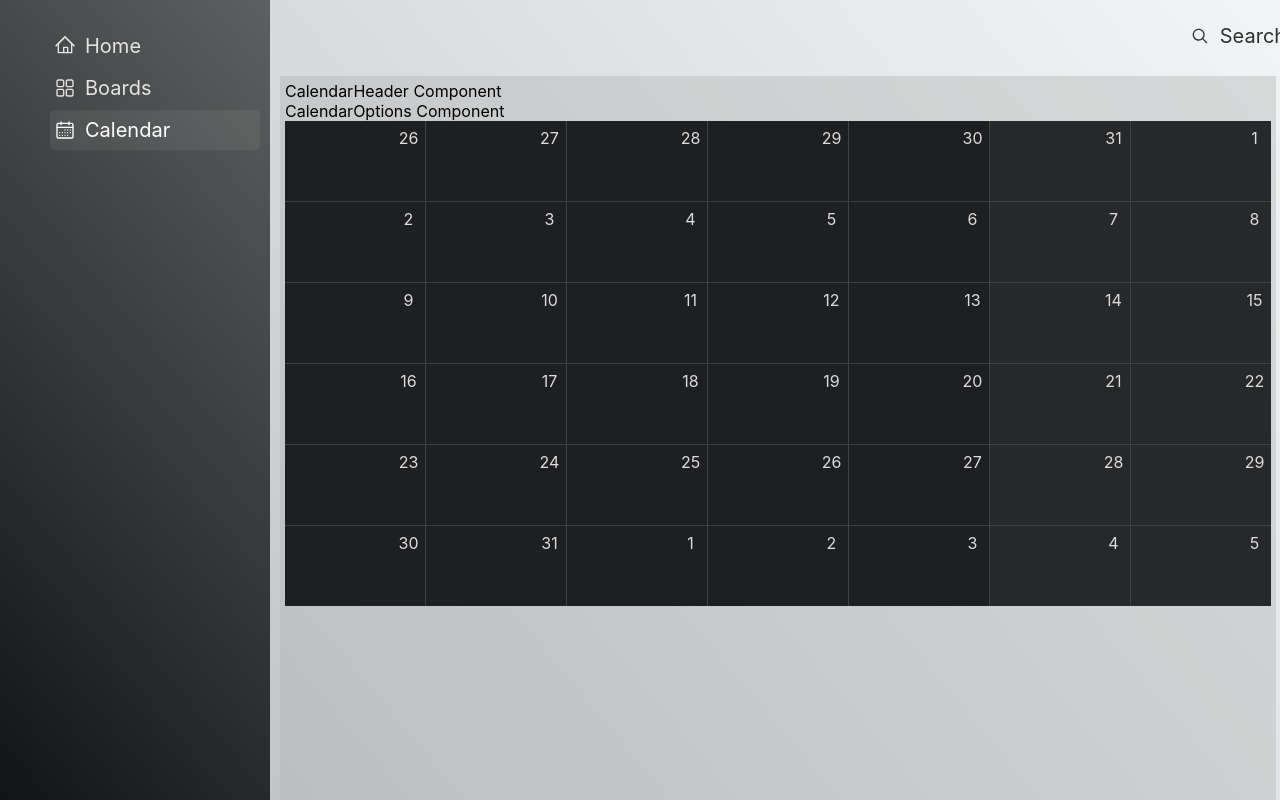
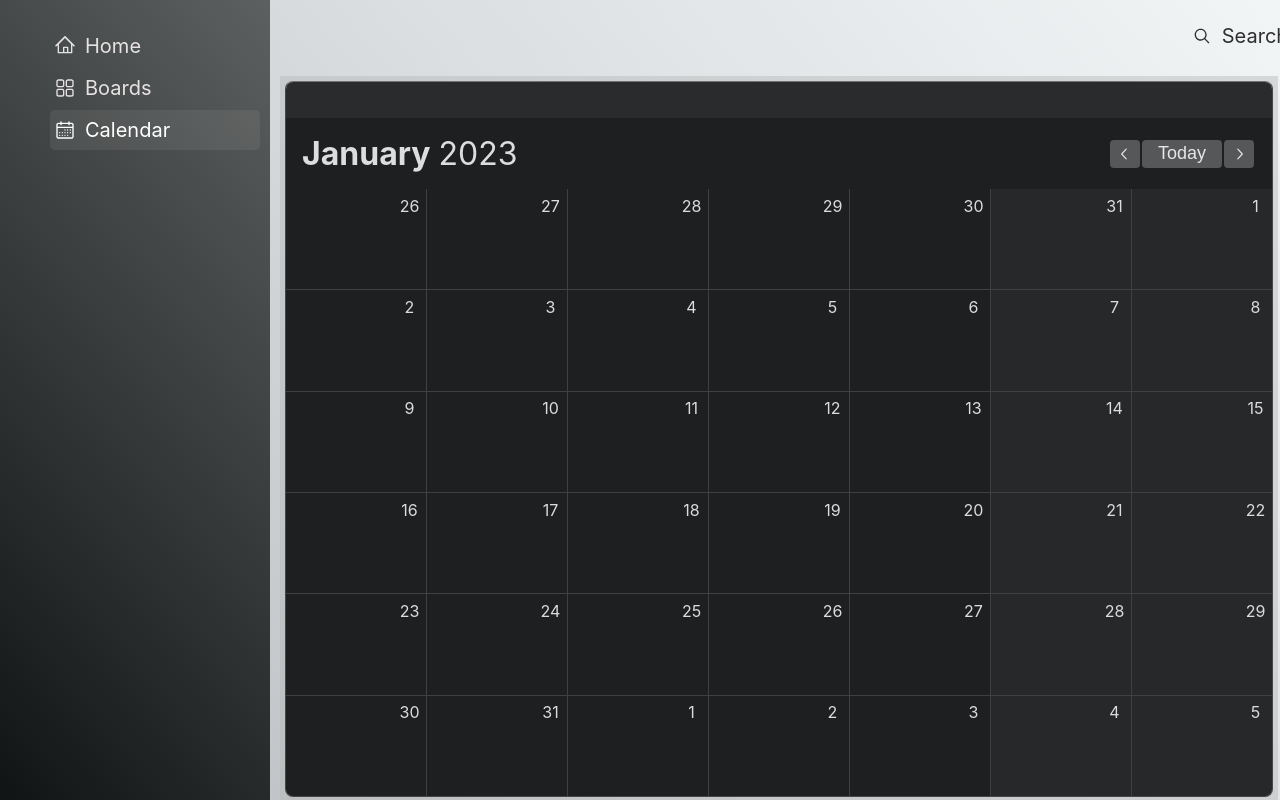
Before and after one commit to MaxNikitenok/project-manager-react, a React (Create React App) app: page /calendar in a window 1280 px wide. Shown: the top 800 px of the page. Built offline with nearby package versions, Linux system fonts and the light colour scheme; sample sign-in values are in the browser's storage.

Commit message:
feat: add year, month and buttons (CalendarOptions)

```diff
--- a/src/components/Calendar/Calendar.module.css
+++ b/src/components/Calendar/Calendar.module.css
@@ -0,0 +1,11 @@
+.calendar {
+  height: 100%;
+  display: flex;
+  flex-direction: column;
+  border-radius: 8px;
+  border-top: 1px solid #737374;
+  border-right: 1px solid #464648;
+  border-bottom: 1px solid #464648;
+  border-left: 1px solid #464648;
+  overflow: hidden;
+}
--- a/src/components/Calendar/Calendar.tsx
+++ b/src/components/Calendar/Calendar.tsx
@@ -8,12 +8,13 @@ import { CalendarGrid } from '../CalendarGrid/CalendarGrid';
 const Calendar = () => {
 
   moment.updateLocale('en', {week: {dow: 1}});
-  const startDay = moment().startOf('month').startOf('week');
+  const today = moment()
+  const startDay = today.clone().startOf('month').startOf('week');
 
   return (
     <div className={style.calendar}>
       <CalendarHeader />
-      <CalendarOptions />
+      <CalendarOptions today={today} />
       <CalendarGrid startDay={startDay} />
     </div>
   );
--- a/src/components/CalendarGrid/CalendarGrid.module.css
+++ b/src/components/CalendarGrid/CalendarGrid.module.css
@@ -4,6 +4,8 @@
   grid-template-rows: repeat(6, 1fr);
   background-color: #404040;
   gap: 1px;
+  min-height: 40%;
+  flex-grow: 1;
 }
 
 .cellWrapper {
--- a/src/components/CalendarHeader/CalendarHeader.module.css
+++ b/src/components/CalendarHeader/CalendarHeader.module.css
@@ -1 +1,4 @@
-.calendarHeader {}
+.calendarHeader {
+  background-color: #2a2b2d;
+  height: 36px;
+}
--- a/src/components/CalendarHeader/CalendarHeader.tsx
+++ b/src/components/CalendarHeader/CalendarHeader.tsx
@@ -3,6 +3,5 @@ import style from './CalendarHeader.module.css';
 
 export const CalendarHeader = () => (
   <div className={style.calendarHeader}>
-    CalendarHeader Component
   </div>
 );
--- a/src/components/CalendarOptions/CalendarOptions.module.css
+++ b/src/components/CalendarOptions/CalendarOptions.module.css
@@ -1 +1,40 @@
-.calendarOptions {}
+.calendarOptions {
+  display: flex;
+  justify-content: space-between;
+  background-color: #1e1f21;
+  color: #dcdddd;
+  padding: 16px;
+}
+
+.month {
+  font-size: 32px;
+  font-weight: bold;
+  margin-right: 8px;
+}
+
+.year {
+  font-size: 32px;
+}
+
+.buttonWrapper {
+  display: flex;
+  align-items: center;
+}
+
+.navButton {
+  border: unset;
+  background-color: #565759;
+  height: 28px;
+  margin-right: 2px;
+  border-radius: 4px;
+  color: #e6e6e6;
+  font-size: 18px;
+  display: flex;
+  align-items: center;
+}
+
+.navButton:nth-child(2) {
+  font-weight: 500;
+  padding-right: 16px;
+  padding-left: 16px;
+}
--- a/src/components/CalendarOptions/CalendarOptions.tsx
+++ b/src/components/CalendarOptions/CalendarOptions.tsx
@@ -1,8 +1,17 @@
 import React from 'react';
 import style from './CalendarOptions.module.css';
+import { RxChevronLeft, RxChevronRight } from 'react-icons/rx';
 
-export const CalendarOptions = () => (
+export const CalendarOptions = (props: { today: { format: (arg0: string) => string | number; }; }) => (
   <div className={style.calendarOptions}>
-    CalendarOptions Component
+    <div>
+      <span className={style.month}>{props.today.format('MMMM')}</span>
+      <span className={style.year}>{props.today.format('YYYY')}</span>
+    </div>
+    <div className={style.buttonWrapper}>
+      <button className={style.navButton}><RxChevronLeft/></button>
+      <button className={style.navButton}>Today</button>
+      <button className={style.navButton}><RxChevronRight/></button>
+    </div>
   </div>
 );
--- a/src/components/CentralPanel/CentralPanel.module.css
+++ b/src/components/CentralPanel/CentralPanel.module.css
@@ -2,6 +2,7 @@
   background: #b3b3b370;
   padding: 5px;
   height: calc(100% - 10px);
+  position: relative;
 }
 
 .tasks {
```
